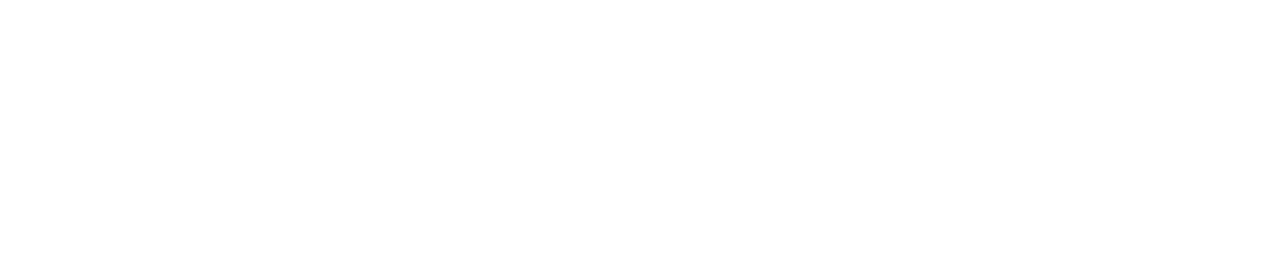
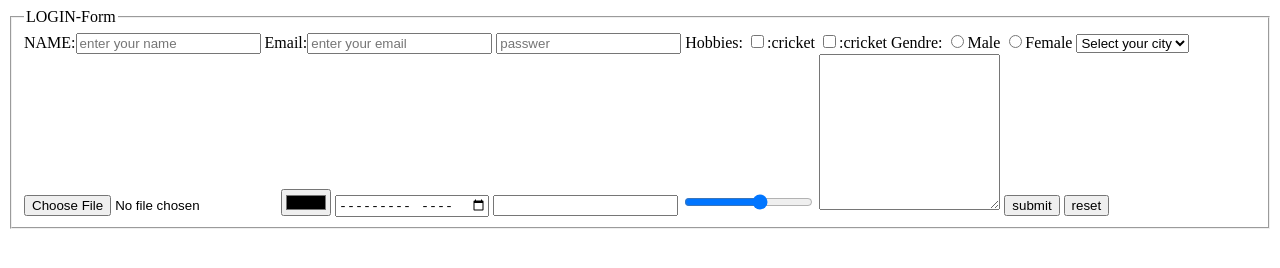
Before and after one commit to Input-0/Javascript, a plain HTML site: page index.html in a window 1280 px wide. Drawn offline with Linux system fonts and the light colour scheme.

Commit message:
https://github.com/Input-0/html/settings

```diff
--- a/index.html
+++ b/index.html
@@ -1,13 +1,45 @@
-<!DOCTYPE html>
-<html lang="en">
-<head>
-    <meta charset="UTF-8">
-    <meta name="viewport" content="width=device-width, initial-scale=1.0">
-    <title>Document</title>
-</head>
-<body>
+<html>
+    <head></head>
 
+    <body>
+        <form>
+           <fieldset>
+            <legend>LOGIN-Form</legend>
+             <label>
+                NAME:<input type="text" placeholder="enter your name" id="Username" name="username" required>
+            </label>
+            <label>
+                Email:<input type="email" placeholder="enter your email" id="email" name="useremail" required>
+            </label>
+            <label >
+                <input type="password" placeholder="passwer" id="userpass" name="userpassword">
+            </label>
+            <label>
+                Hobbies:
+                <input type="checkbox" value="cricket" name="hobbie" id="criect">:cricket
+                <input type="checkbox" value="football" name="hobbie" id="football">:cricket
+            </label>
+            <label >
+                Gendre:
+                <input type="radio" value="male" name="gender" id="male">Male
+                <input type="radio" value="female" name="gender" id="female">Female
+            </label>
+            <select name="city" id="city">
+                <option value="" disabled selected>Select your city</option>
+                <option value="shimla">shimla</option>
+                <option value="chandigrah">chandigrah</option>
+            </select>
 
+            <input type="file">
+            <input type="color">
+            <input type="month">
+            <input type="search">
 
-</body>
+            <input type="range" min="10" max="15">
+            <textarea name="address" id="address" col="40" rows="10"></textarea>
+            <button type="submit">submit</button>
+            <button type="reset">reset</button>
+           </fieldset>
+        </form>
+    </body>
 </html>
```
